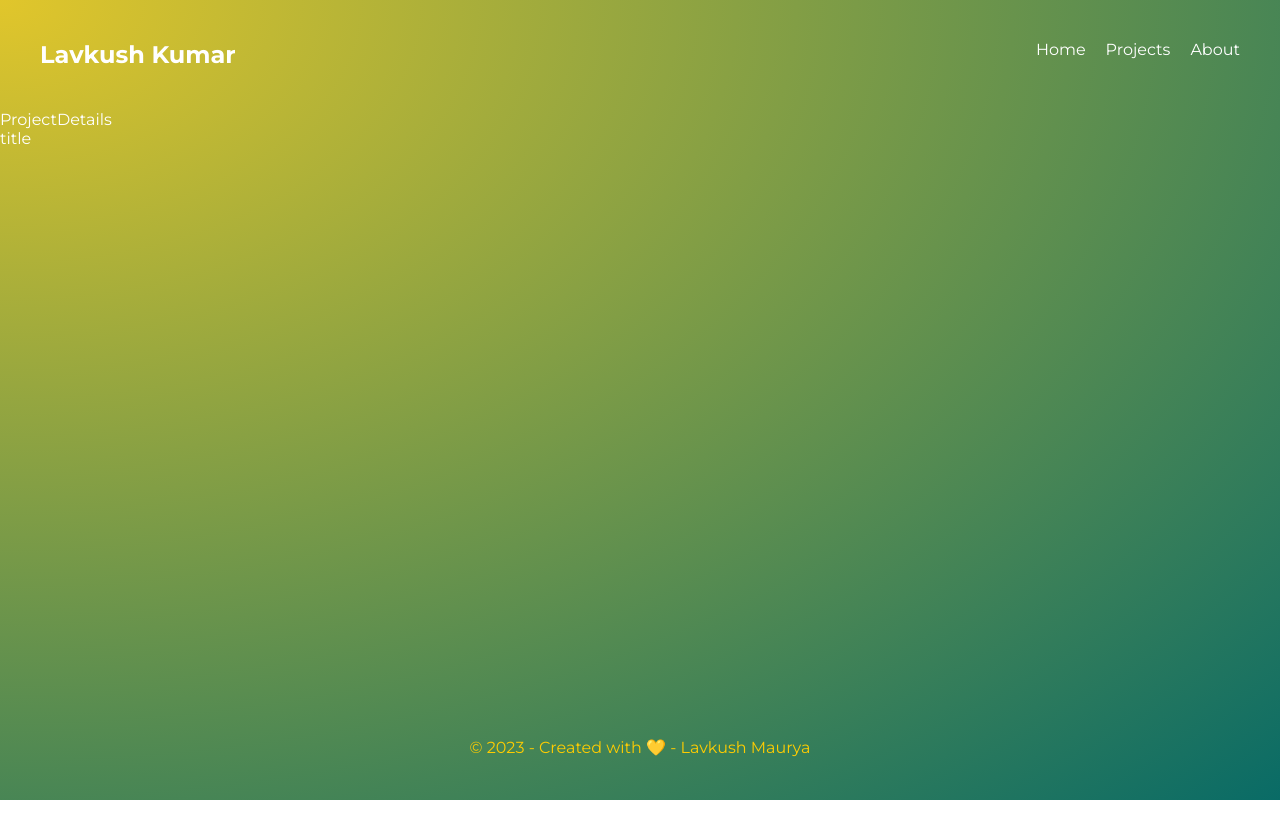
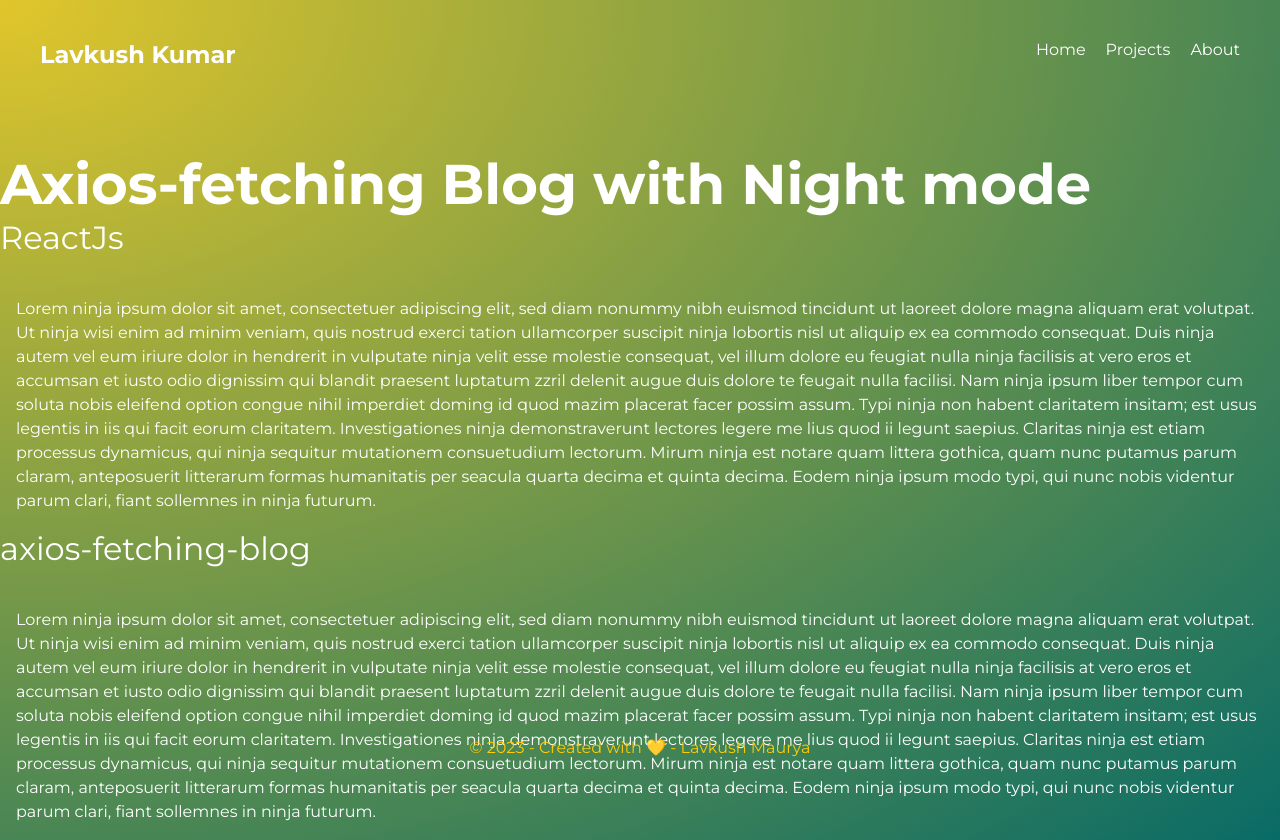
Before and after one commit to lavkush-maurya/gatsby-portfolio, a Gatsby site: page /projects/axios-fetching-blog in a window 1280 px wide. Before the commit the page ends 800 px from the top, so only its background shows below. Built offline with nearby package versions, Linux system fonts and the light colour scheme; Gatsby itself is replaced by a stand-in of ours.

Commit message:
single-project-page

```diff
--- a/src/templates/projects-details.js
+++ b/src/templates/projects-details.js
@@ -1,11 +1,34 @@
 import React from "react";
 import Layout from "../components/Layout";
+import { graphql } from "gatsby";
+import * as styles from "../styles/project-details.module.css";
 
-export default function ProjectDetails() {
+export default function ProjectDetails({ data }) {
+  const { html } = data.markdownRemark;
+  const { title, stack } = data.markdownRemark.frontmatter;
+  console.log(data);
   return (
     <Layout>
-      <div>ProjectDetails</div>
-      <div>title</div>
+      <div className={styles.details}>
+        <h2>{title}</h2>
+        <h3>{stack}</h3>
+        <div
+          className={styles.html}
+          dangerouslySetInnerHTML={{ __html: html }}
+        />
+      </div>
     </Layout>
   );
 }
+
+export const query = graphql`
+  query ProjectDetails($slug: String) {
+    markdownRemark(frontmatter: { slug: { eq: $slug } }) {
+      html
+      frontmatter {
+        stack
+        title
+      }
+    }
+  }
+`;
```
